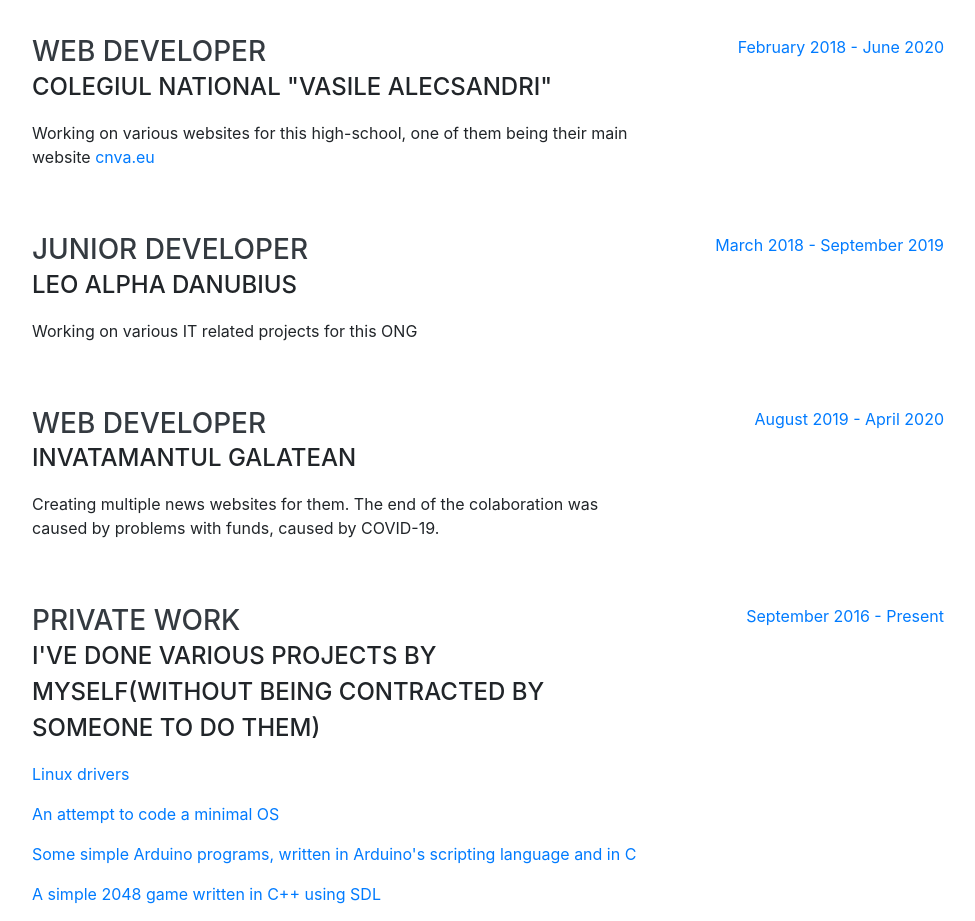
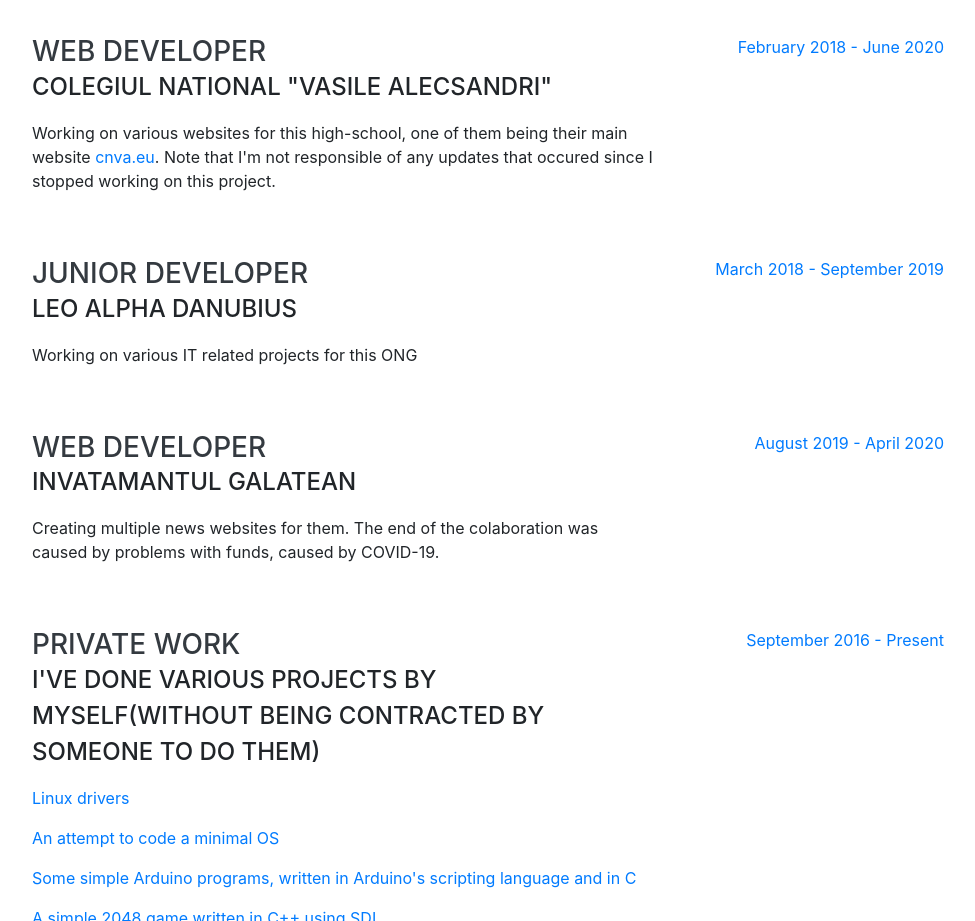
Before and after one commit to davidxbors/resume, a website with bundled scripts: page index.html in a window 1280 px wide. Shown: the part 900-1821 px from the top of the page, without its empty margins (288-1263 px from the left). Built offline with nearby package versions, Linux system fonts and the light colour scheme; a web font is replaced by a local one.

Commit message:
Legal clarifications :)

```diff
--- a/index.html
+++ b/index.html
@@ -111,7 +111,7 @@
           <div class="resume-content">
             <h3 class="mb-0">Web Developer</h3>
             <div class="subheading mb-3">Colegiul National "Vasile Alecsandri"</div>
-            <p>Working on various websites for this high-school, one of them being their main website <a href="http://cnva.eu">cnva.eu</a></p>
+            <p>Working on various websites for this high-school, one of them being their main website <a href="http://cnva.eu">cnva.eu</a>. Note that I'm not responsible of any updates that occured since I stopped working on this project.</p>
           </div>
           <div class="resume-date text-md-right">
             <span class="text-primary">February 2018 - June 2020</span>
```
